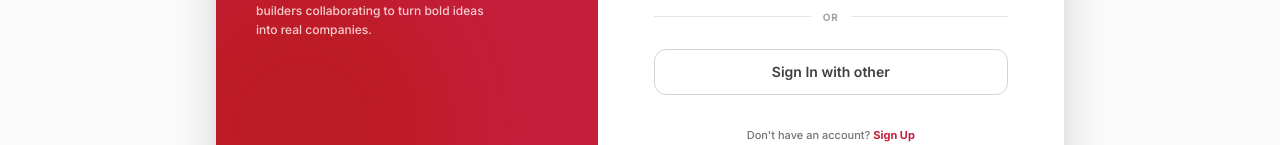
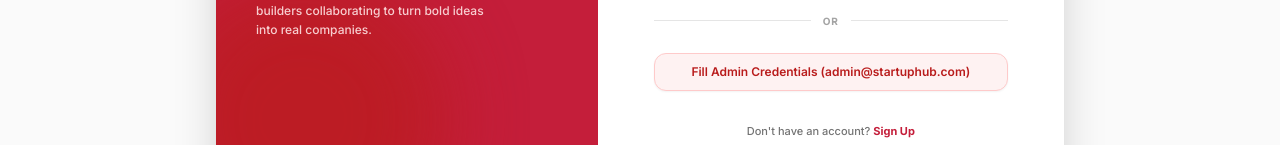
Before and after one commit to amolsharma27/startup-hub, a React (Vite) app in the folder client/: page /login in a window 1280 px wide. Shown: the part 488-633 px from the top of the page. Built offline with nearby package versions, Linux system fonts and the light colour scheme; no server answers.

Commit message:
Add quick fill admin credentials button to login page

```diff
--- a/client/src/pages/LoginPage.jsx
+++ b/client/src/pages/LoginPage.jsx
@@ -181,12 +181,13 @@ const LoginPage = ({ setUser, showToast }) => {
               <div className="flex-1 h-px bg-secondary-200 dark:bg-secondary-800" />
             </div>
 
-            {/* Other Sign In */}
+            {/* Quick Admin Demo Fill */}
             <button
               type="button"
-              className="w-full py-3 bg-white dark:bg-secondary-800 border border-secondary-300 dark:border-secondary-700 rounded-xl text-sm font-semibold text-secondary-700 dark:text-secondary-300 hover:bg-secondary-50 dark:hover:bg-secondary-700 transition-all flex justify-center items-center gap-2 hover:shadow-sm"
+              onClick={() => setForm({ email: 'admin@startuphub.com', password: 'admin123' })}
+              className="w-full py-2.5 bg-primary-50 dark:bg-primary-950/40 border border-primary-200 dark:border-primary-800/40 rounded-xl text-xs font-semibold text-primary-700 dark:text-primary-300 hover:bg-primary-100 dark:hover:bg-primary-900/50 transition-all flex justify-center items-center gap-2 shadow-sm"
             >
-              Sign In with other
+              Fill Admin Credentials (admin@startuphub.com)
             </button>
 
             {/* Sign Up Link */}
```
